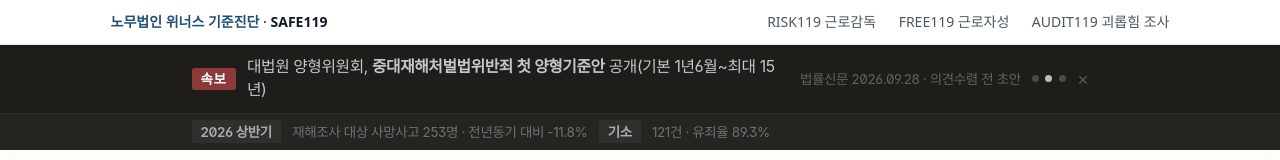
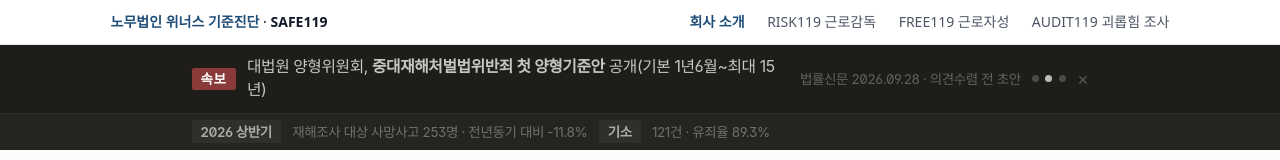
Before and after one commit to cdj44y-ui/safe119-cursor-starter, a Next.js app: page / in a window 1280 px wide. Shown: the top 160 px of the page. Built offline with nearby package versions, Linux system fonts and the light colour scheme; no server answers; a web font is replaced by a local one.

Commit message:
brand(v1.1): 패밀리 바 회사 소개 링크

```diff
--- a/components/brand/FamilyBar.tsx
+++ b/components/brand/FamilyBar.tsx
@@ -1,14 +1,15 @@
-import { BRAND_FAMILY, FAMILY, SITE_NAME } from './constants';
+import { BRAND_FAMILY, COMPANY_URL, FAMILY, SITE_NAME } from './constants';
 
 /** A1 상단 패밀리 바 — 네 사이트 동일 */
 export default function FamilyBar() {
   return (
     <div className="h-10 border-b border-[#E5E7EB] bg-white text-[14px]" style={{ fontFamily: "'Pretendard Variable', Pretendard, system-ui, sans-serif" }}>
       <div className="mx-auto flex h-full max-w-[1140px] items-center justify-between px-6 md:px-9">
-        <p className="truncate text-[#111827]"><b style={{ color: '#1F4E79' }}>{BRAND_FAMILY}</b> · <b>{SITE_NAME}</b></p>
-        <nav className="hidden items-center gap-5 md:flex" aria-label="위너스 진단 서비스">
+        <p className="truncate text-[#111827]"><a href={COMPANY_URL} target="_blank" rel="noopener noreferrer" className="font-bold hover:underline" style={{ color: '#1F4E79' }}>{BRAND_FAMILY}</a> · <b>{SITE_NAME}</b></p>
+        <nav className="flex shrink-0 items-center gap-5" aria-label="위너스 진단 서비스">
+          <a href={COMPANY_URL} target="_blank" rel="noopener noreferrer" className="font-bold text-[#1F4E79] hover:underline">회사 소개</a>
           {FAMILY.filter((f) => f.key !== SITE_NAME).map((f) => (
-            <a key={f.key} href={f.url} target="_blank" rel="noopener noreferrer" className="text-[#4B5563] hover:text-[#1F4E79] hover:underline">{f.label}</a>
+            <a key={f.key} href={f.url} target="_blank" rel="noopener noreferrer" className="hidden text-[#4B5563] hover:text-[#1F4E79] hover:underline md:inline">{f.label}</a>
           ))}
         </nav>
       </div>
--- a/components/brand/constants.ts
+++ b/components/brand/constants.ts
@@ -14,3 +14,4 @@ export const FAMILY = [
   { key: 'FREE119', label: 'FREE119 근로자성', url: 'https://free119.site' },
   { key: 'AUDIT119', label: 'AUDIT119 괴롭힘 조사', url: 'https://www.audit119.site' },
 ];
+export const COMPANY_URL = 'https://risk119.site/winners.html';
```
